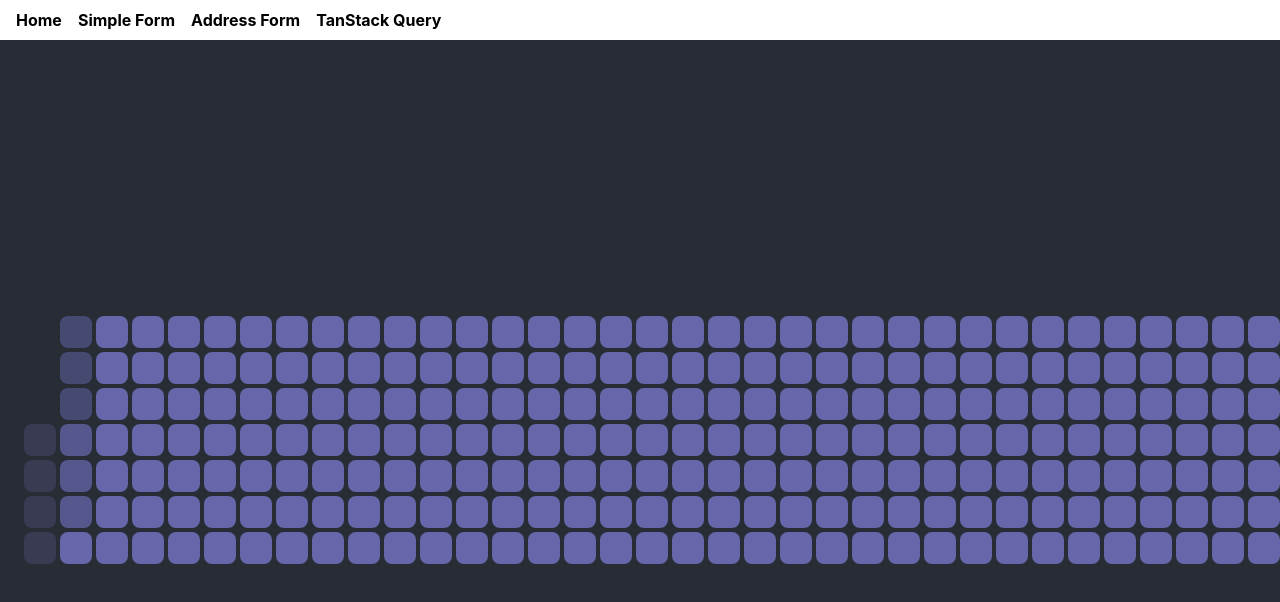
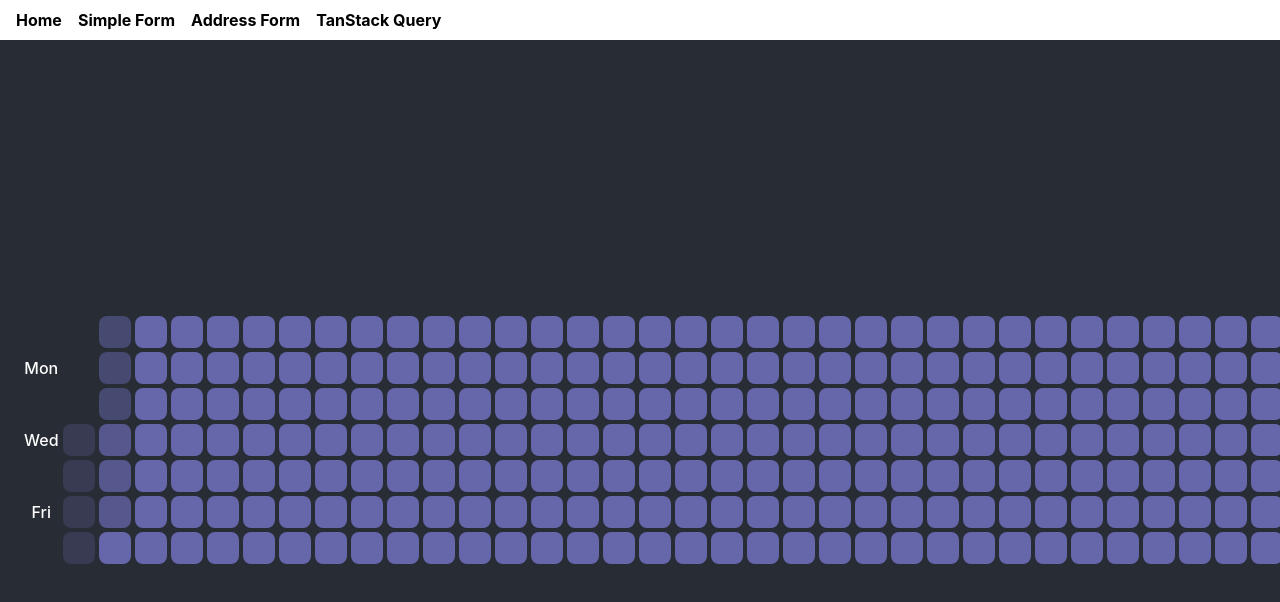
Before and after one commit to shirley543/habitsu, a React (Vite) app in the folder client/: page / in a window 1280 px wide. Shown: the top 602 px of the page. Built offline with nearby package versions, Linux system fonts and the light colour scheme.

Commit message:
Frontend: weekday labels on heatmap

```diff
--- a/client/src/components/custom/Heatmap.tsx
+++ b/client/src/components/custom/Heatmap.tsx
@@ -40,8 +40,21 @@ export default function Heatmap() {
     return <div></div>
   })
 
+  // Weekday labels
+  const weekdayLabels = [...Array(7)].map((_, i) => {
+    const daysOfWeek = ['Sunday', 'Monday', 'Tuesday', 'Wednesday', 'Thursday', 'Friday', 'Saturday'];
+    const daysOfWeekShort = ['Sun', 'Mon', 'Tues', 'Wed', 'Thur', 'Fri', 'Sat'];
+    const weekdayString = daysOfWeekShort[i];
+    if (i % 2) {
+      return <div className='h-8 text-base font-medium flex justify-center items-center'>{weekdayString}</div>
+    } else {
+      return <div></div>
+    }
+  })
+
   return (
     <div className="grid grid-rows-7 grid-flow-col gap-1 w-full overflow-x-auto p-6">
+      {weekdayLabels}
       {holderCells}
       {cells}
     </div>
```
